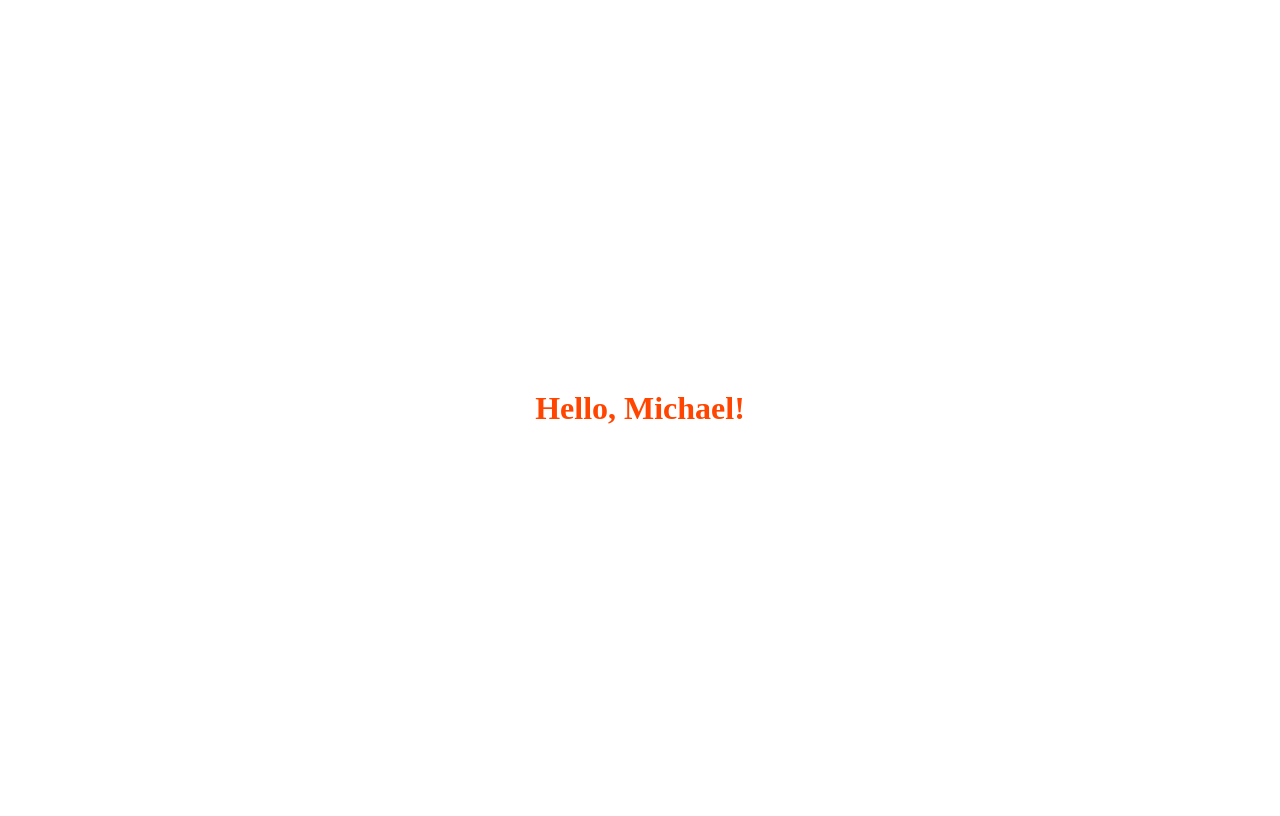
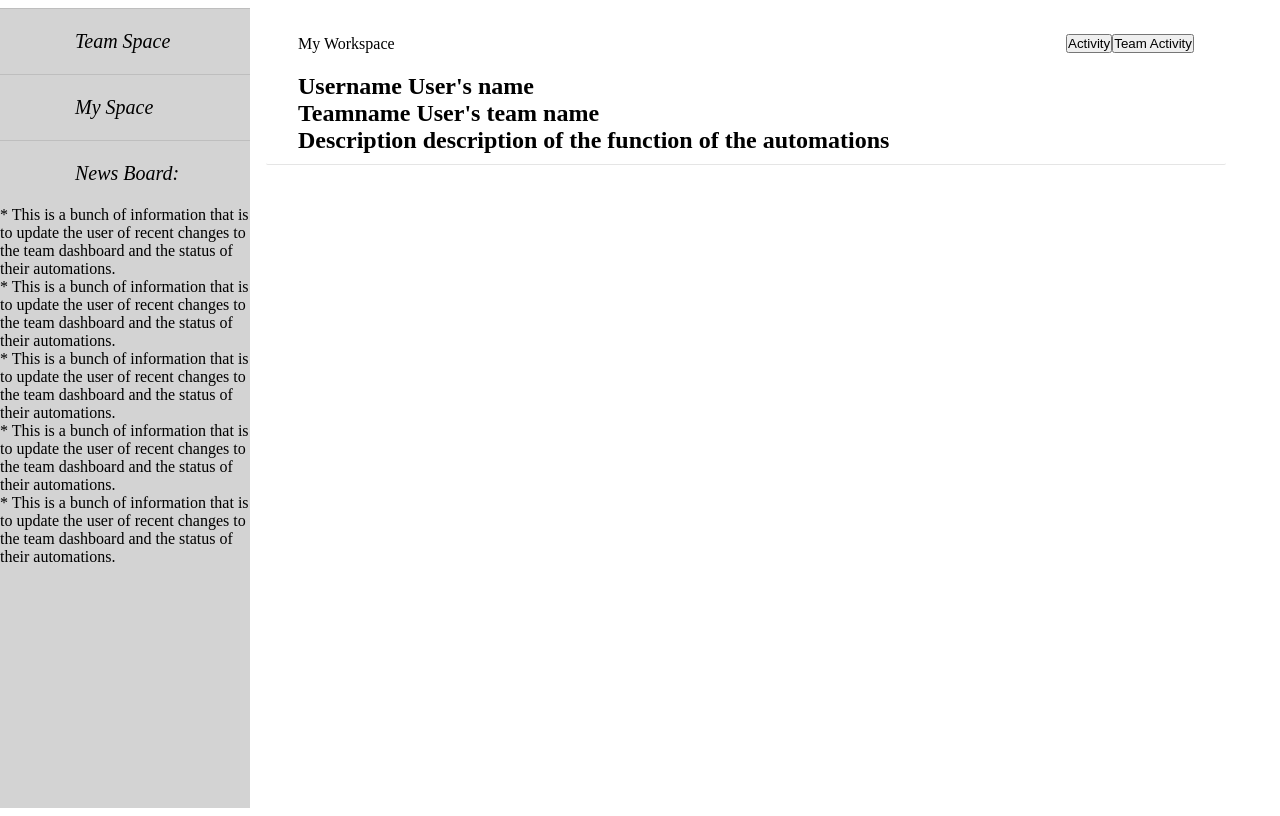
Before and after one commit to zachalexander/automation-tracking-website, an Angular app: page / in a window 1280 px wide. Built offline with nearby package versions, Linux system fonts and the light colour scheme.

Commit message:
uploads michaels website files

```diff
--- a/src/app/app.component.html
+++ b/src/app/app.component.html
@@ -1,3 +1,51 @@
-<div class="wrapper">
-  <h1>Hello, Michael!</h1>
+<div class="sidebar">
+  <ul>
+    <li>
+      <a href="#"><i class="sidePanelTeamSpace">Team Space</i></a>
+    </li>
+    <li>
+      <a href="#"><i class="sidePanelMySpace">My Space</i></a>
+    </li>
+    <li>
+      <a href="#"><i class="sidePanelBulletinBoard">News Board:</i></a>
+    </li>
+  </ul>
+  <p>
+    * This is a bunch of information that is to update the user of recent
+    changes to the team dashboard and the status of their automations.
+  </p>
+  <p>
+    * This is a bunch of information that is to update the user of recent
+    changes to the team dashboard and the status of their automations.
+  </p>
+  <p>
+    * This is a bunch of information that is to update the user of recent
+    changes to the team dashboard and the status of their automations.
+  </p>
+  <p>
+    * This is a bunch of information that is to update the user of recent
+    changes to the team dashboard and the status of their automations.
+  </p>
+  <p>
+    * This is a bunch of information that is to update the user of recent
+    changes to the team dashboard and the status of their automations.
+  </p>
 </div>
+<div class="main--content">
+  <div class="header--wrapper">
+    <div class="header--title">
+      <span>My Workspace</span>
+    </div>
+    <div class="user--info--buttons">
+      <div class="activity-btns">
+        <button type="button">Activity</button>
+        <button type="button">Team Activity</button>
+      </div>
+    </div>
+  </div>
+  <div class="user--info">
+    <h2>Username User's name</h2>
+    <h2>Teamname User's team name</h2>
+    <h2>Description description of the function of the automations</h2>
+  </div>
+</div>
--- a/src/app/app.component.scss
+++ b/src/app/app.component.scss
@@ -1,10 +1,60 @@
-.wrapper {
+body {
+    font-family: "Roboto" sans-serif;
+}
+
+* {
+    margin: 0;
+    padding: 0;
+    list-style: none;
+    text-decoration: none;
+}
+
+.sidebar {
+    position: fixed;
+    left: 0px;
+    width: 250px;
+    height: 100%;
+    background: lightgray;
+}
+
+.sidebar ul a {
+    display: block;
+    height: 100%;
+    width: 100%;
+    line-height: 65px;
+    font-size: 20px;
+    color: black;
+    padding-left: 30%;
+    box-sizing: border-box;
+    border-top: 1px solid rgba(7, 1, 1, 0.1);
+}
+
+ul li:hover a {
+    padding-left: 50px;
+}
+
+.main--content {
+    position: fixed;
+    left: 250px;
+    background: white;
+    width: 75%;
+    padding: 1rem;
+}
+
+.header--wrapper {
     display: flex;
-    justify-content: center;
+    justify-content: space-between;
     align-items: center;
-    height: 100vh;
+    flex-wrap: wrap;
+    background: white;
+    border-radius: 10px;
+    padding: 10px 2rem;
+}
 
-    h1 {
-        color: orangered;
-    }
+.user--info {
+    background: white;
+    padding: 10px 2rem;
+    border-radius: 2px;
+    box-sizing: border-box;
+    border-bottom: 1px solid rgba(7, 1, 1, 0.1);
 }
```
